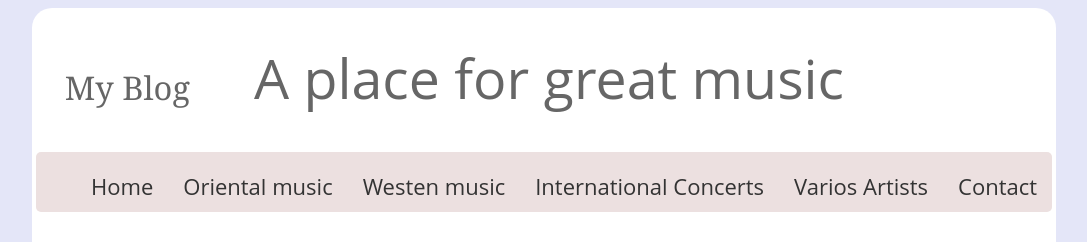
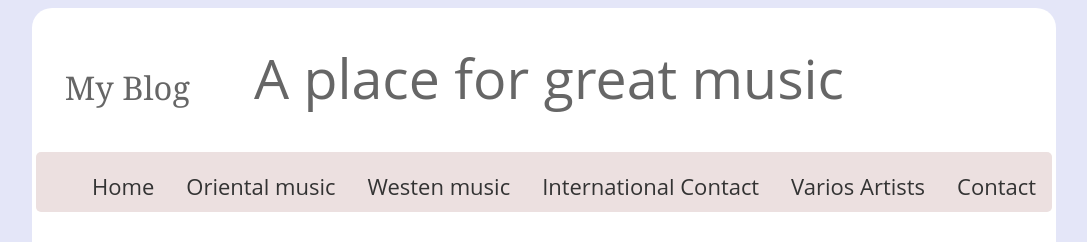
Before and after one commit to issaalali991/project_primer, a plain HTML site: page index.html in a window 1280 px wide. Shown: the top 242 px of the page, without its empty margins (96-1183 px from the left). Drawn offline with Linux system fonts and the light colour scheme; a web font is replaced by a local one.

Commit message:
Update index.html

```diff
--- a/index.html
+++ b/index.html
@@ -18,7 +18,7 @@
         <li><a href="index.html">Home</a></li>
         <li><a href="OrientalMusic.html">Oriental music</a></li>
         <li><a href="WestenMusic.html">Westen music</a></li>
-        <li><a href="InternationalConcerts.html">International Concerts</a></li>
+        <li><a href="InternationalConcerts.html">International Contact</a></li>
         <li><a href="VariosArtists.html">Varios Artists</a></li>
         <li><a href="">Contact</a></li>
 
```
